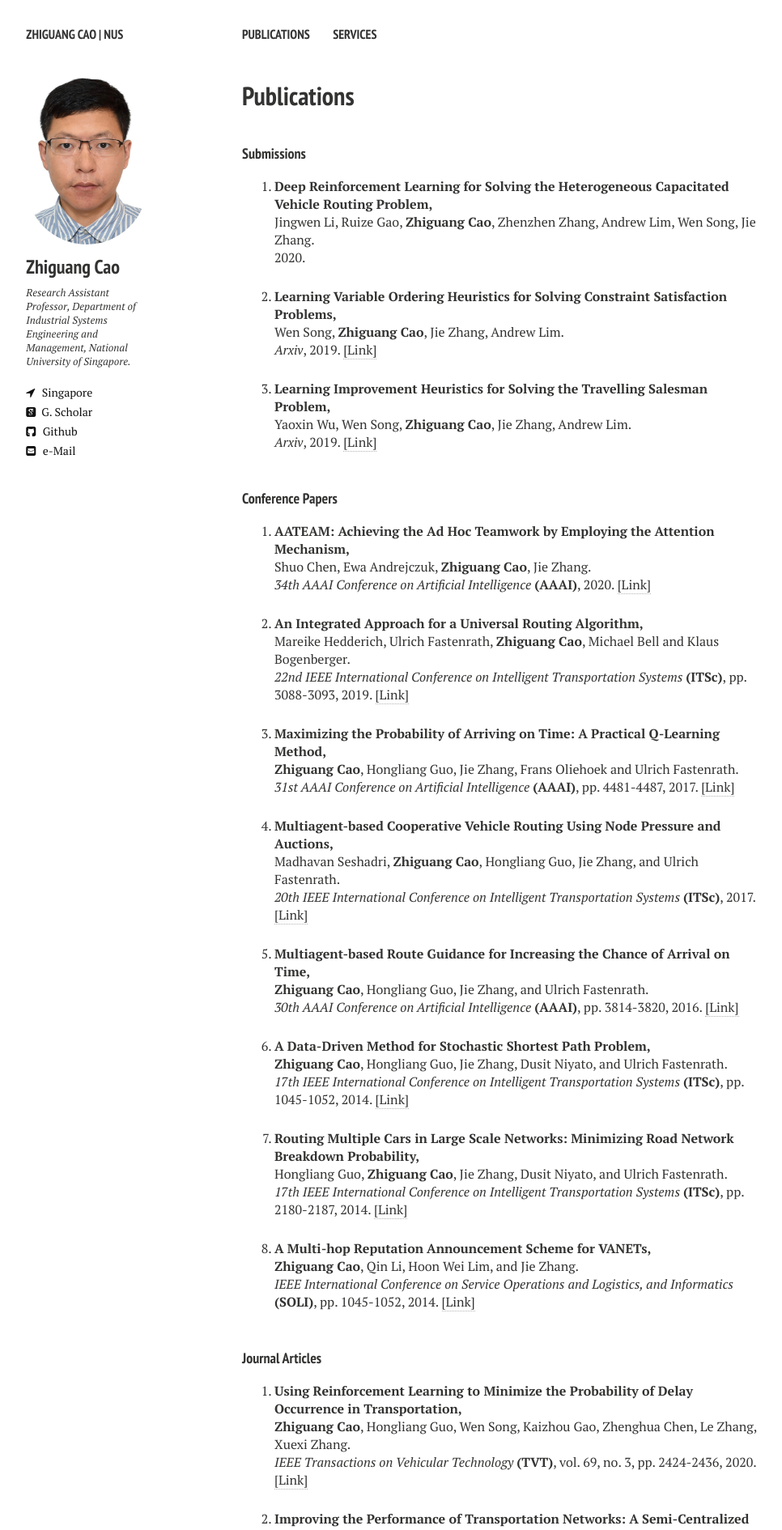
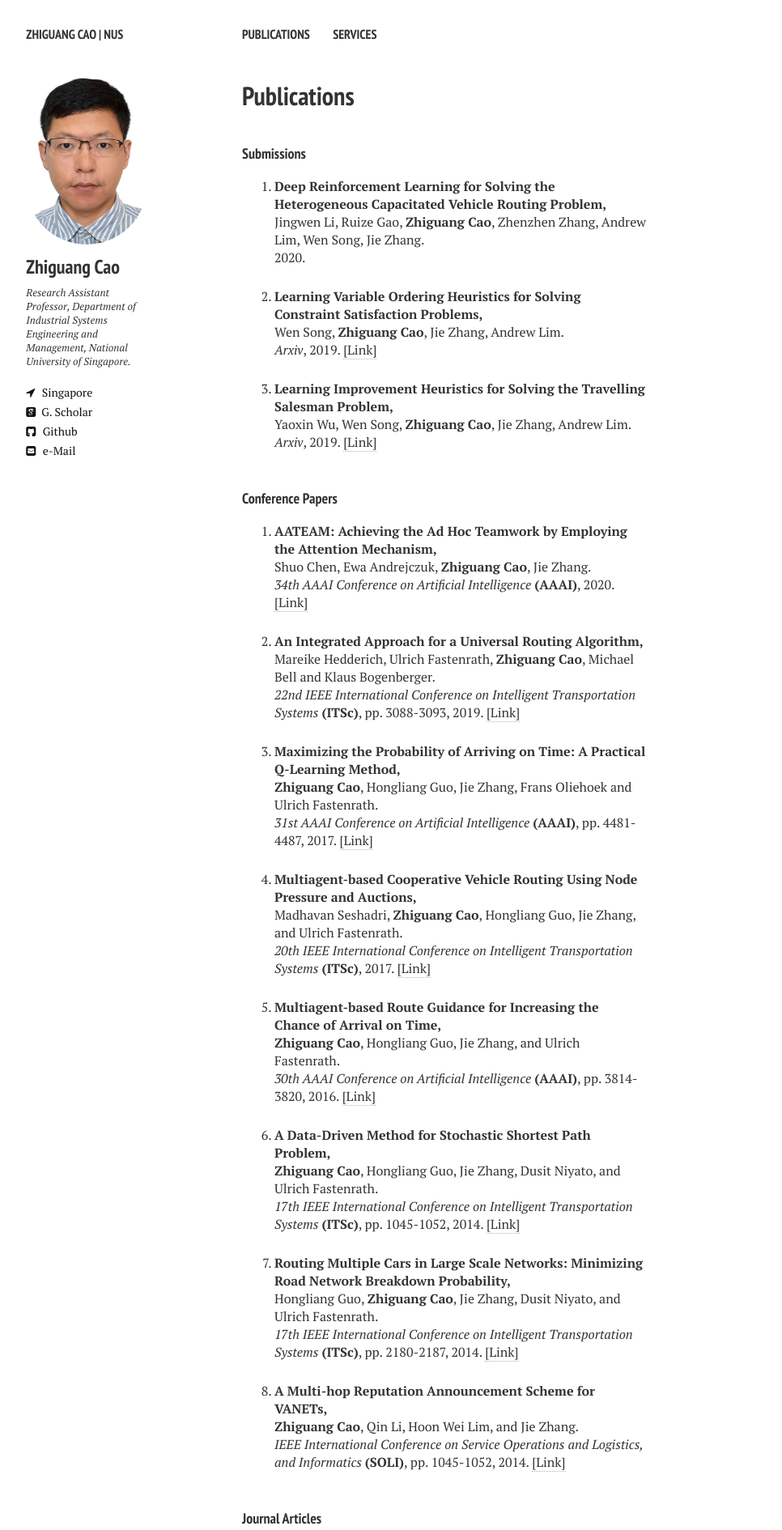
Before and after one commit to zhiguangcaosg/zhiguangcaosg.github.io, a Jekyll site: the page built from publications.md, in a window 1280 px wide. Shown: the top 1890 px of the page at 81% size, without its empty margins (21-987 px from the left). Built offline with Jekyll 4.4.1, drawn with Linux system fonts in a browser that asks for light colours; nearby versions of some CDN libraries.

Commit message:
Update publications.html

```diff
--- a/_layouts/publications.html
+++ b/_layouts/publications.html
@@ -77,7 +77,7 @@ div.bibtex pre { font-size: 75%; overflow: auto;  width: 100%; padding: 0em 0em;
   </div>
   <article>
     <h1>{{ page.title }}</h1>
-    <div class="article-wrap">
+    <div class="article-wrap" style="width:500px">
       {{ content }}
 
 
```
